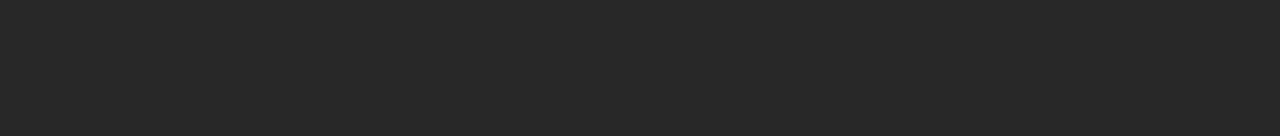
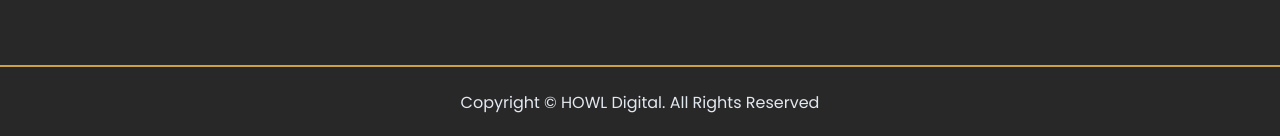
Before and after one commit to TechHowl12/ashtavinayak, a React (Create React App) app: page / in a window 1280 px wide. Shown: the part 4546-4682 px from the top of the page. Before the commit the page ends 4611 px from the top, so only its background shows below. Built offline with nearby package versions, Linux system fonts and the light colour scheme.

Commit message:
minor changee

```diff
--- a/src/Components/Context.js
+++ b/src/Components/Context.js
@@ -39,7 +39,7 @@ const Context = () => {
             celebrations to intimate family gatherings. Ashtavinayak Halls,
             where every event becomes an unforgettable experience.
           </p>
-          <button className="bg-[#d8ac47eb] text-black uppercase px-6 py-2 mt-6 sm:w-2/4 mx-auto">
+          <button className="bg-[#d8ac47eb] text-black uppercase px-6 py-2 mt-6 sm:w-2/4 mx-auto hover:scale-110 transition-all">
             <a className="flex justify-center items-center" href="tel:+7947427419">
             Call Now{" "}
             <svg
--- a/src/Components/Footer.js
+++ b/src/Components/Footer.js
@@ -3,6 +3,7 @@ import Logo from "../assets/Logo1.png";
 
 const Footer = () => {
   return (
+    <>
     <div className="grid grid-cols-1 gap-y-16 sm:gap-y-0 items-center  sm:grid-cols-3 p-8 lg:p-16 gap-x-5 lg:gap-x-10 bg-[#282828] text-white">
       <div>
         <img className="w-24 sm:w-36 flex mx-auto" src={Logo} />
@@ -88,6 +89,10 @@ const Footer = () => {
         ></iframe>
       </div>
     </div>
+    <div className="border-t-2 border-[#d8ac47eb] w-full py-6">
+      <h1 className="text-center text-slate-200">Copyright © HOWL Digital. All Rights Reserved</h1>
+    </div>
+    </>
   );
 };
 
```
Also changed, not shown: src/assets/Logo1.png.
